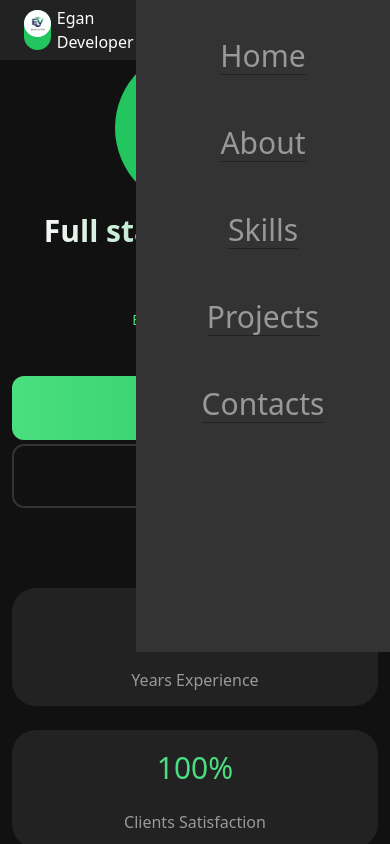
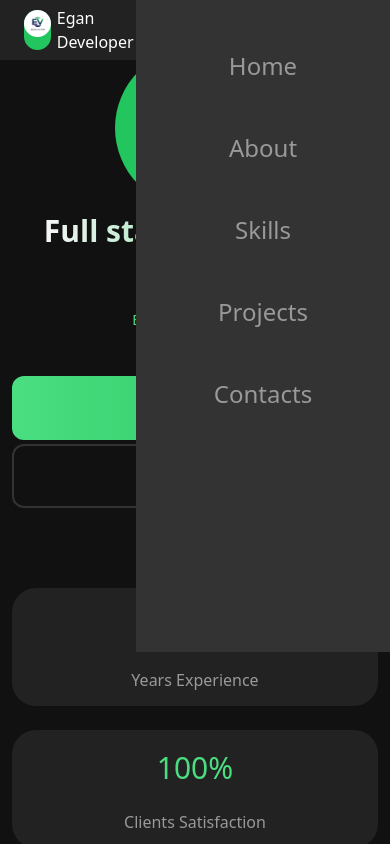
Before and after one commit to V1ctorEgan/updated_portfolio, a React (Vite) app: page / in a window 390 px wide. Both pictures are taken after a click on the picture 378 px from the left and 30 px from the top of the page. Shown: the top 844 px of the page. Built offline with nearby package versions, Linux system fonts and the light colour scheme.

Commit message:
nav line removed

```diff
--- a/src/components/navbar.jsx
+++ b/src/components/navbar.jsx
@@ -26,11 +26,11 @@ const Navbar = () =>{
             </div>
             {showNavbar &&
                     <div className="flex flex-col gap-[50px] z-100 bg-[#333333] h-screen w-[380px] justify-center items-center mt-[400px] md:hidden">
-                        <p className="hover:text-green-500 text-[#999999] hover:scale-110 cursor-pointer text-3xl border-b border-[#222222]"><Link onClick={handleClick} to="home" smooth={true} duration={500}>Home</Link></p>
-                        <p className="hover:text-green-500 text-[#999999] hover:scale-110 cursor-pointer text-3xl border-b border-[#222222]"><Link onClick={handleClick} to="about" smooth={true} duration={500}>About</Link></p>
-                        <p className="hover:text-green-500 text-[#999999] hover:scale-110 cursor-pointer text-3xl border-b border-[#222222]"><Link onClick={handleClick} to="skills" smooth={true} duration={500}>Skills</Link></p>
-                        <p className="hover:text-green-500 text-[#999999] hover:scale-110 cursor-pointer text-3xl border-b border-[#222222]"><Link onClick={handleClick} to="project" smooth={true} duration={500}>Projects</Link> </p>
-                        <p className="hover:text-green-500 text-[#999999] hover:scale-110 cursor-pointer text-3xl border-b border-[#222222]"><Link onClick={handleClick} to="contact" smooth={true} duration={500}>Contacts</Link> </p>
+                        <p className="hover:text-green-500 text-[#999999] hover:scale-110 cursor-pointer text-2xl "><Link onClick={handleClick} to="home" smooth={true} duration={500}>Home</Link></p>
+                        <p className="hover:text-green-500 text-[#999999] hover:scale-110 cursor-pointer text-2xl "><Link onClick={handleClick} to="about" smooth={true} duration={500}>About</Link></p>
+                        <p className="hover:text-green-500 text-[#999999] hover:scale-110 cursor-pointer text-2xl "><Link onClick={handleClick} to="skills" smooth={true} duration={500}>Skills</Link></p>
+                        <p className="hover:text-green-500 text-[#999999] hover:scale-110 cursor-pointer text-2xl "><Link onClick={handleClick} to="project" smooth={true} duration={500}>Projects</Link> </p>
+                        <p className="hover:text-green-500 text-[#999999] hover:scale-110 cursor-pointer text-2xl "><Link onClick={handleClick} to="contact" smooth={true} duration={500}>Contacts</Link> </p>
 
                     </div>
                 }
```
